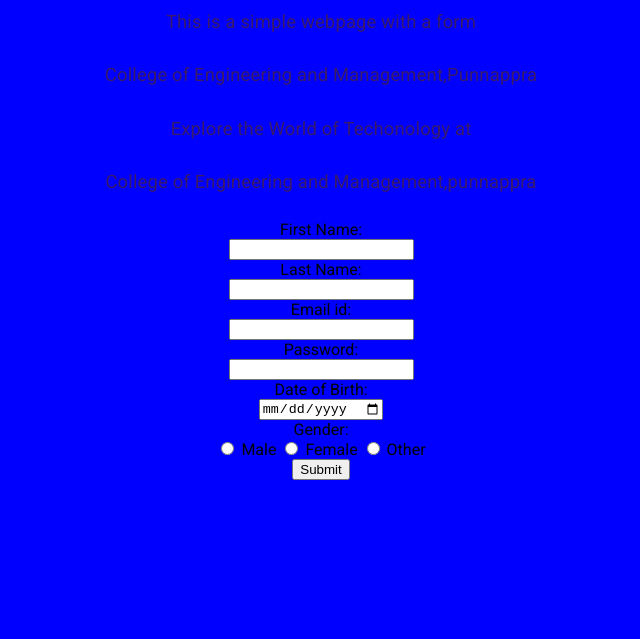
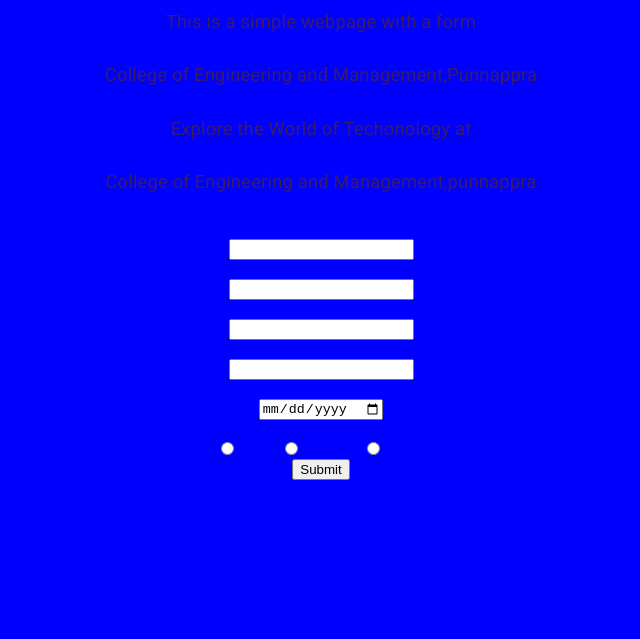
Before and after one commit to Lekshmi-krishnan/IT-LAB, a plain HTML site: page index.html in a window 1280 px wide. Shown: the part 161-800 px from the top of the page, without its empty margins (319-959 px from the left). Drawn offline with Linux system fonts and the light colour scheme.

Commit message:
Update index.html

```diff
--- a/index.html
+++ b/index.html
@@ -16,7 +16,7 @@
 		}
 	</style>
 </head>
-<body style="background-color:blue;color:##9E0059;font-family:'Roboto', Arial, sans-serif;text-align:center;">
+<body style="background-color:blue;color:blue;font-family:'Roboto', Arial, sans-serif;text-align:center;">
 
      <div style="display:flex;gap:1rem;justify-content:center;align-items:center;margin:3vh 0;">
      	<a href="./home.html"style="color:white">Home</a>
```
